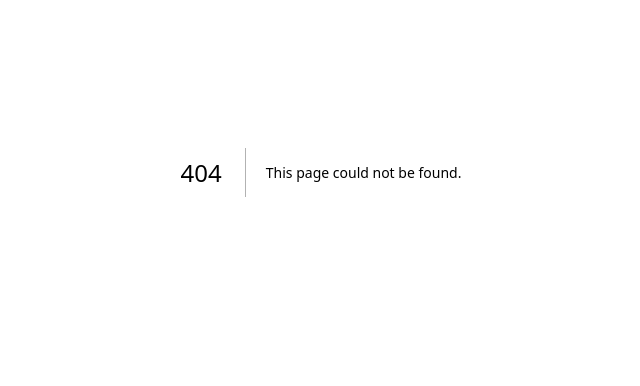
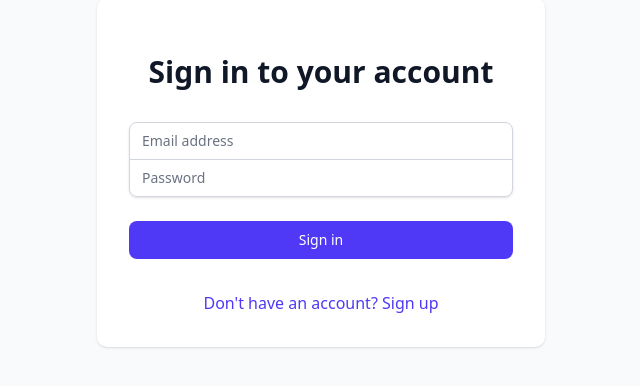
Before and after one commit to arthrduarte/gentale, a Next.js app: page /auth in a window 1280 px wide. Before the commit this address had no page. Shown: the part 228-614 px from the top of the page, without its empty margins (319-959 px from the left). Built offline with nearby package versions, Linux system fonts and the light colour scheme; no server answers.

Commit message:
add simple auth system

```diff
--- /dev/null
+++ b/src/app/auth/page.tsx
@@ -0,0 +1,99 @@
+'use client'
+
+import { useState } from 'react'
+import { createClient } from '@/lib/supabase/client'
+import { useRouter } from 'next/navigation'
+
+export default function AuthPage() {
+  const [isLogin, setIsLogin] = useState(true)
+  const [email, setEmail] = useState('')
+  const [password, setPassword] = useState('')
+  const [error, setError] = useState<string | null>(null)
+  const router = useRouter()
+  const supabase = createClient()
+
+  const handleSubmit = async (e: React.FormEvent) => {
+    e.preventDefault()
+    setError(null)
+
+    try {
+      if (isLogin) {
+        const { error } = await supabase.auth.signInWithPassword({
+          email,
+          password,
+        })
+        if (error) throw error
+      } else {
+        const { error } = await supabase.auth.signUp({
+          email,
+          password,
+        })
+        if (error) throw error
+      }
+
+      router.push('/')
+    } catch (err: any) {
+      setError(err.message)
+    }
+  }
+
+  return (
+    <div className="min-h-screen flex items-center justify-center bg-gray-50">
+      <div className="max-w-md w-full space-y-8 p-8 bg-white rounded-lg shadow">
+        <div>
+          <h2 className="mt-6 text-center text-3xl font-extrabold text-gray-900">
+            {isLogin ? 'Sign in to your account' : 'Create a new account'}
+          </h2>
+        </div>
+        <form className="mt-8 space-y-6" onSubmit={handleSubmit}>
+          {error && (
+            <div className="bg-red-100 border border-red-400 text-red-700 px-4 py-3 rounded">
+              {error}
+            </div>
+          )}
+          <div className="rounded-md shadow-sm -space-y-px">
+            <div>
+              <input
+                type="email"
+                required
+                className="appearance-none rounded-none relative block w-full px-3 py-2 border border-gray-300 placeholder-gray-500 text-gray-900 rounded-t-md focus:outline-none focus:ring-indigo-500 focus:border-indigo-500 focus:z-10 sm:text-sm"
+                placeholder="Email address"
+                value={email}
+                onChange={(e) => setEmail(e.target.value)}
+              />
+            </div>
+            <div>
+              <input
+                type="password"
+                required
+                className="appearance-none rounded-none relative block w-full px-3 py-2 border border-gray-300 placeholder-gray-500 text-gray-900 rounded-b-md focus:outline-none focus:ring-indigo-500 focus:border-indigo-500 focus:z-10 sm:text-sm"
+                placeholder="Password"
+                value={password}
+                onChange={(e) => setPassword(e.target.value)}
+              />
+            </div>
+          </div>
+
+          <div>
+            <button
+              type="submit"
+              className="group relative w-full flex justify-center py-2 px-4 border border-transparent text-sm font-medium rounded-md text-white bg-indigo-600 hover:bg-indigo-700 focus:outline-none focus:ring-2 focus:ring-offset-2 focus:ring-indigo-500"
+            >
+              {isLogin ? 'Sign in' : 'Sign up'}
+            </button>
+          </div>
+        </form>
+        <div className="text-center">
+          <button
+            className="text-indigo-600 hover:text-indigo-500"
+            onClick={() => setIsLogin(!isLogin)}
+          >
+            {isLogin
+              ? "Don't have an account? Sign up"
+              : 'Already have an account? Sign in'}
+          </button>
+        </div>
+      </div>
+    </div>
+  )
+}
--- a/src/app/page.tsx
+++ b/src/app/page.tsx
@@ -1,105 +1,26 @@
-import Image from "next/image";
-import { Button } from "@/components/ui/button";
+'use client'
 
-export default function Home() {
+import { createClient } from '@/lib/supabase/client'
+import { useRouter } from 'next/navigation'
+
+export default function HomePage() {
+  const router = useRouter()
+  const supabase = createClient()
+
+  const handleSignOut = async () => {
+    await supabase.auth.signOut()
+    router.refresh()
+  }
+
   return (
-    <div className="grid grid-rows-[20px_1fr_20px] items-center justify-items-center min-h-screen p-8 pb-20 gap-16 sm:p-20 font-[family-name:var(--font-geist-sans)]">
-      <main className="flex flex-col gap-[32px] row-start-2 items-center sm:items-start">
-        <Image
-          className="dark:invert"
-          src="/next.svg"
-          alt="Next.js logo"
-          width={180}
-          height={38}
-          priority
-        />
-        <ol className="list-inside list-decimal text-sm/6 text-center sm:text-left font-[family-name:var(--font-geist-mono)]">
-          <li className="mb-2 tracking-[-.01em]">
-            Get started by editing{" "}
-            <code className="bg-black/[.05] dark:bg-white/[.06] px-1 py-0.5 rounded font-[family-name:var(--font-geist-mono)] font-semibold">
-              src/app/page.tsx
-            </code>
-            .
-          </li>
-          <li className="tracking-[-.01em]">
-            Save and see your changes instantly.
-          </li>
-        </ol>
-
-        <div className="flex gap-4 items-center flex-col sm:flex-row">
-          <a
-            className="rounded-full border border-solid border-transparent transition-colors flex items-center justify-center bg-foreground text-background gap-2 hover:bg-[#383838] dark:hover:bg-[#ccc] font-medium text-sm sm:text-base h-10 sm:h-12 px-4 sm:px-5 sm:w-auto"
-            href="https://vercel.com/new?utm_source=create-next-app&utm_medium=appdir-template-tw&utm_campaign=create-next-app"
-            target="_blank"
-            rel="noopener noreferrer"
-          >
-            <Image
-              className="dark:invert"
-              src="/vercel.svg"
-              alt="Vercel logomark"
-              width={20}
-              height={20}
-            />
-            Deploy now
-          </a>
-          <a
-            className="rounded-full border border-solid border-black/[.08] dark:border-white/[.145] transition-colors flex items-center justify-center hover:bg-[#f2f2f2] dark:hover:bg-[#1a1a1a] hover:border-transparent font-medium text-sm sm:text-base h-10 sm:h-12 px-4 sm:px-5 w-full sm:w-auto md:w-[158px]"
-            href="https://nextjs.org/docs?utm_source=create-next-app&utm_medium=appdir-template-tw&utm_campaign=create-next-app"
-            target="_blank"
-            rel="noopener noreferrer"
-          >
-            Read our docs
-          </a>
-        </div>
-        <Button>Click me</Button>
-      </main>
-      <footer className="row-start-3 flex gap-[24px] flex-wrap items-center justify-center">
-        <a
-          className="flex items-center gap-2 hover:underline hover:underline-offset-4"
-          href="https://nextjs.org/learn?utm_source=create-next-app&utm_medium=appdir-template-tw&utm_campaign=create-next-app"
-          target="_blank"
-          rel="noopener noreferrer"
-        >
-          <Image
-            aria-hidden
-            src="/file.svg"
-            alt="File icon"
-            width={16}
-            height={16}
-          />
-          Learn
-        </a>
-        <a
-          className="flex items-center gap-2 hover:underline hover:underline-offset-4"
-          href="https://vercel.com/templates?framework=next.js&utm_source=create-next-app&utm_medium=appdir-template-tw&utm_campaign=create-next-app"
-          target="_blank"
-          rel="noopener noreferrer"
-        >
-          <Image
-            aria-hidden
-            src="/window.svg"
-            alt="Window icon"
-            width={16}
-            height={16}
-          />
-          Examples
-        </a>
-        <a
-          className="flex items-center gap-2 hover:underline hover:underline-offset-4"
-          href="https://nextjs.org?utm_source=create-next-app&utm_medium=appdir-template-tw&utm_campaign=create-next-app"
-          target="_blank"
-          rel="noopener noreferrer"
-        >
-          <Image
-            aria-hidden
-            src="/globe.svg"
-            alt="Globe icon"
-            width={16}
-            height={16}
-          />
-          Go to nextjs.org →
-        </a>
-      </footer>
+    <div className="min-h-screen flex flex-col items-center justify-center bg-gray-50">
+      <h1 className="text-4xl font-bold mb-8">Welcome to the Protected Page</h1>
+      <button
+        onClick={handleSignOut}
+        className="bg-red-600 hover:bg-red-700 text-white font-bold py-2 px-4 rounded"
+      >
+        Sign Out
+      </button>
     </div>
-  );
+  )
 }
--- /dev/null
+++ b/src/middleware.ts
@@ -0,0 +1,56 @@
+import { createServerClient, type CookieOptions } from '@supabase/ssr'
+import { NextResponse, type NextRequest } from 'next/server'
+
+export async function middleware(request: NextRequest) {
+    let response = NextResponse.next({
+        request: {
+            headers: request.headers,
+        },
+    })
+
+    const supabase = createServerClient(
+        process.env.NEXT_PUBLIC_SUPABASE_URL!,
+        process.env.NEXT_PUBLIC_SUPABASE_ANON_KEY!,
+        {
+            cookies: {
+                get(name: string) {
+                    return request.cookies.get(name)?.value
+                },
+                set(name: string, value: string, options: CookieOptions) {
+                    response.cookies.set({
+                        name,
+                        value,
+                        ...options,
+                    })
+                },
+                remove(name: string, options: CookieOptions) {
+                    response.cookies.set({
+                        name,
+                        value: '',
+                        ...options,
+                    })
+                },
+            },
+        }
+    )
+
+    const { data: { session } } = await supabase.auth.getSession()
+
+    // If user is not signed in and the current path is not /auth,
+    // redirect the user to /auth
+    if (!session && !request.nextUrl.pathname.startsWith('/auth')) {
+        return NextResponse.redirect(new URL('/auth', request.url))
+    }
+
+    // If user is signed in and the current path is /auth,
+    // redirect the user to /
+    if (session && request.nextUrl.pathname.startsWith('/auth')) {
+        return NextResponse.redirect(new URL('/', request.url))
+    }
+
+    return response
+}
+
+export const config = {
+    matcher: ['/((?!api|_next/static|_next/image|favicon.ico).*)'],
+}
```
